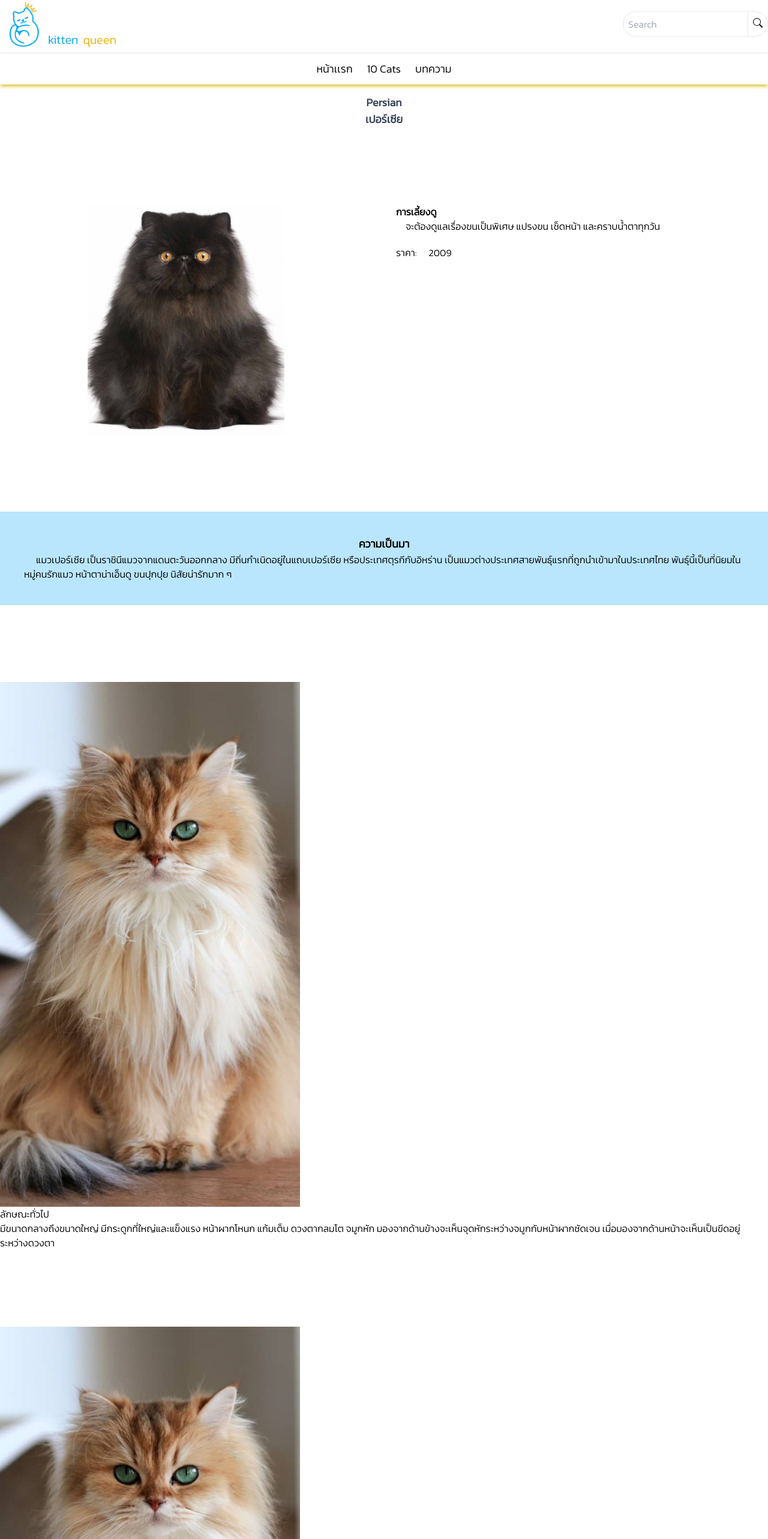
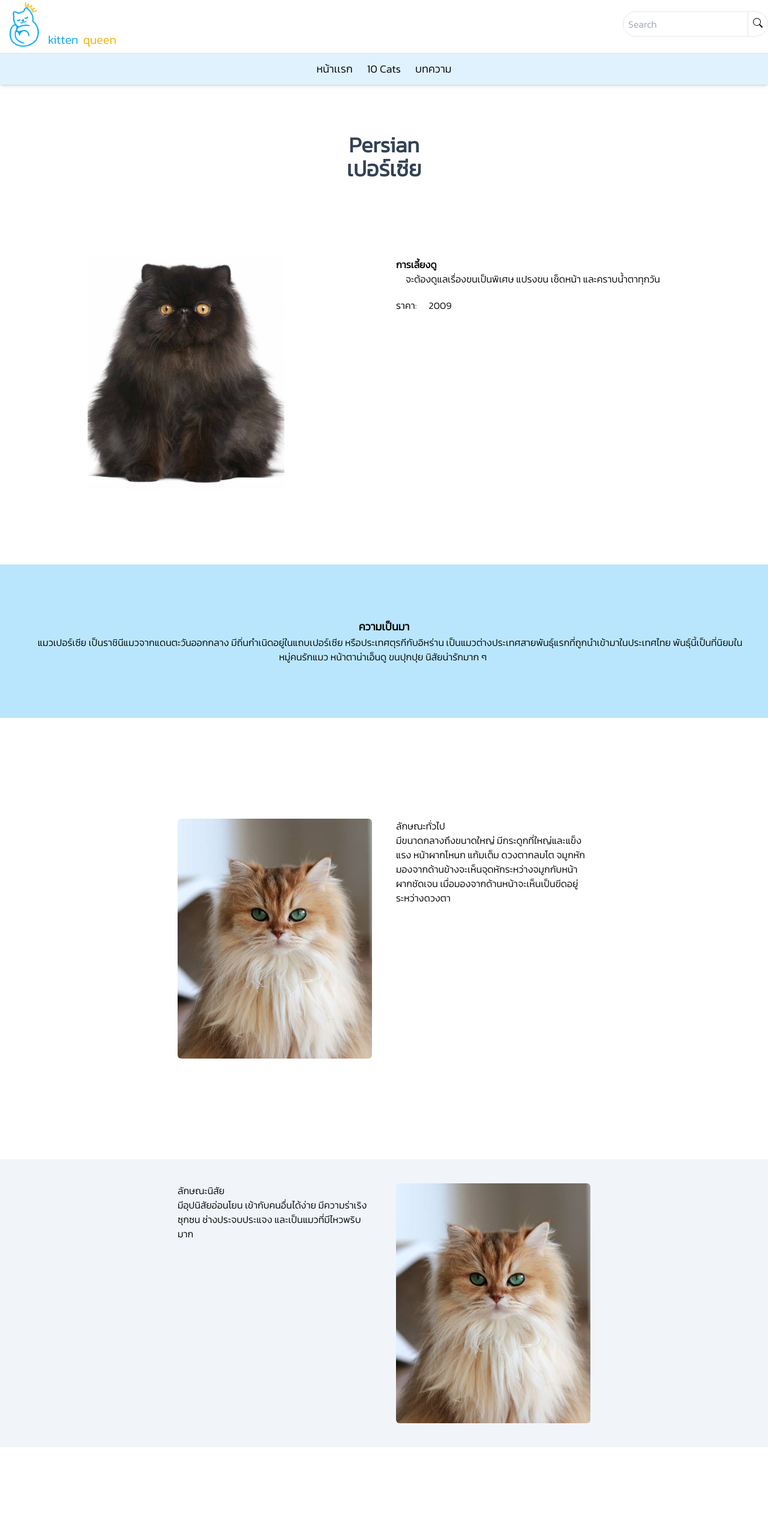
Before and after one commit to YoshidaMasune/kitten_queens-v2, a Next.js app: page /cats/1 in a window 1280 px wide. Shown: the top 2566 px of the page at 60% size. Built offline with nearby package versions, Linux system fonts and the light colour scheme.

Commit message:
update at cid

```diff
--- a/components/contents/cats/Cats.tsx
+++ b/components/contents/cats/Cats.tsx
@@ -1,7 +1,6 @@
 import React, { useState } from 'react';
 import getData from '@/data/fetchdata/getData';
 import { cat } from '@/data/cats';
-import CatSlideItem from './items/CatSlideItem';
 import Image from 'next/image';
 import Link from 'next/link';
 
@@ -9,7 +8,7 @@ function Cats() {
   const [cats, setCats] = useState<Array<any>>(getData('cats'));
 
   return (
-    <div className="grid grid-cols-2 lg:grid-cols-4 gap-y-20 auto-rows-[15rem] justify-items-center container mx-auto my-24">
+    <div className="grid grid-cols-2 lg:grid-cols-4 gap-y-20 auto-rows-[15rem] justify-items-center container xl:w-3/5 mx-auto my-24">
       {cats.length === 0 ? null : (
         <>
           {genCats(cats)}
@@ -37,12 +36,13 @@ interface catItem {
 
 const CatItem = ({ cat }: catItem) => {
   return (
-    <div className="relative grid grid-rows-[2fr_1fr] w-4/5 sm:w-44 md:w-54 overflow-hidden rounded-lg shadow-[0rem_.12rem_8px_.2rem] shadow-sky-800">
+    <div className="relative grid w-4/5 sm:w-44 md:w-54 rounded-lg shadow-[0rem_.12rem_8px_.2rem] shadow-yellow-600">
       {/* number */}
-      <article className="text-lg text-white absolute flex items-center justify-center rounded-full w-10 h-10 bg-sky-500">
+      <article className="text-lg text-white absolute -translate-x-4 -translate-y-4 flex items-center justify-center rounded-full w-10 h-10 bg-sky-500">
         <h3>{cat.id}</h3>
       </article>
 
+      <div className="relative rounded-lg overflow-hidden bottom-0">
         <Image
           src={`${cat.img[2] || '/cats/USAshorthair/05.png'}`}
           width={600}
@@ -53,8 +53,8 @@ const CatItem = ({ cat }: catItem) => {
         />
 
         {/* infomation of cat */}
-      <div>
-        <article className="mt-2 p-2 flex flex-col absolute bottom-0 bg-white">
+        <div className="absolute bottom-0 backdrop-blur-sm text-black bg-white bg-opacity-50">
+          <article className="mt-2 p-2 flex flex-col ">
             {/* head => cats.bleed */}
             <h2 className="text-center">{cat.bleed.th}</h2>
 
@@ -64,6 +64,7 @@ const CatItem = ({ cat }: catItem) => {
               <Link href={`/cats/${cat.id}`}>readmore</Link>
             </button>
           </article>
+        </div>
       </div>
     </div>
   );
--- a/components/contents/header/items/HeaderItem.tsx
+++ b/components/contents/header/items/HeaderItem.tsx
@@ -9,20 +9,22 @@ interface headItem {
 function HeaderItem({ head }: headItem) {
   return (
     <div
-      className="w-full grid md:gap-x-20 gap-y-6 md:gap-y-0 grid-rows-[2fr,_1fr] grid-cols-none sm:grid-rows-none sm:grid-cols-2
-      justify-items-center py-10 sm:py-24 px-5"
+      className="w-full grid gap-y-6 justify-items-center grid-cols-none py-10  px-5
+      sm:grid-cols-2 sm:grid-rows-none sm:py-24
+      md:gap-y-0 md:gap-x-20
+      "
     >
       {/* sm for grid responsive rows  */}
       {/* chang justify-items-center for sm responsive */}
       <div className="sm:justify-self-end">
-        <div className="shadow  overflow-hidden rounded-full">
+        <div className="shadow overflow-hidden md:rounded-full rounded-md">
           <Image
             src={`${head?.img}`}
             width={700}
             height={700}
             alt="cat"
             priority
-            className="w-full h-auto aspect-square  object-center object-cover"
+            className="w-full h-32 lg:h-auto md:aspect-square object-center object-cover"
           />
         </div>
       </div>
--- a/components/contents/knowlageTip/TipKnowlage.tsx
+++ b/components/contents/knowlageTip/TipKnowlage.tsx
@@ -8,7 +8,7 @@ function TipKnowlage() {
 
   return (
     <div>
-      <div className="grid grid-flow-row auto-rows-[minmax(20rem,_30rem)] w-3/4 mx-auto">
+      <div className="grid grid-flow-row gap-y-16 lg:gap-y-0 auto-rows-[minmax(20rem,_30rem)] w-3/4 mx-auto">
         {knowlages.length === 0 ? null : genKnowlagesItems(knowlages)}
       </div>
     </div>
@@ -33,7 +33,9 @@ const KnowlageItem = ({ knowlage, primary }: knowlageItem) => {
   return (
     <div
       className={`flex items-center ${
-        primary ? 'flex-row' : 'flex-row-reverse'
+        primary
+          ? 'lg:flex-row flex-col-reverse'
+          : 'lg:flex-row-reverse  flex-col-reverse'
       }`}
     >
       <article className="flex-1 space-y-5">
--- a/components/layout/utils/Footer.tsx
+++ b/components/layout/utils/Footer.tsx
@@ -1,7 +1,7 @@
 import React from 'react';
 
 function Footer() {
-  return <div className="min-h-[10vh] mt-24 bg-sky-100">footer</div>;
+  return <div className="min-h-[9vh] mt-64 bg-sky-700">footer</div>;
 }
 
 export default Footer;
--- a/components/layout/utils/Navbar.tsx
+++ b/components/layout/utils/Navbar.tsx
@@ -28,8 +28,8 @@ function Navbar() {
   return (
     <div
       className={`bg-white sticky flex-[0_0_auto] ${
-        visible ? 'top-0' : 'md:-top-[87px] -top-[60px]'
-      } z-50 shadow-md shadow-yellow-300 transition-all duration-300`}
+        visible ? 'top-0 ' : 'md:-top-[87px] -top-[60px]'
+      } z-50 shadow-sm shadow-slate-100 transition-all duration-300`}
     >
       <div>
         {/* top bar */}
@@ -67,7 +67,11 @@ function Navbar() {
         {/* topbar end */}
 
         {/* nav bar */}
-        <div className="shadow-md">
+        <div
+          className={`shadow-md ${
+            !visible ? 'bg-sky-100' : 'bg-gray-50'
+          } transition-colors duration-700 ease-linear`}
+        >
           {/* navigation list items */}
           <ul className="w-max py-3 grid grid-flow-col mx-auto">
             <NavItem href="/" content="หน้าเเรก" />
@@ -86,7 +90,7 @@ interface navItem {
 }
 const NavItem = ({ href, content }: navItem) => {
   return (
-    <li className="px-3 hover:bg-slate-200 font-medium text-sm lg:text-lg ease-in duration-200 transition-colors hover:text-sky-700 rounded-full">
+    <li className="px-3 hover:bg-slate-200 font-medium text-sm lg:text-lg ease-in duration-200 transition-colors hover:text-yellow-600 rounded-full">
       <Link href={href}>{content}</Link>
     </li>
   );
--- a/pages/cats/[cid].tsx
+++ b/pages/cats/[cid].tsx
@@ -38,15 +38,15 @@ function Cid() {
           {/* main content */}
           <main>
             {/* header bleed of cat */}
-            <header className="mt-4">
-              <article className="text-center font-semibold text-slate-700 text-lg">
+            <header className="mt-4 lg:mt-20">
+              <article className="text-center font-semibold text-slate-700 text-lg lg:text-4xl">
                 <h1>{cat?.bleed.eng}</h1>
                 <h1>{cat?.bleed.th}</h1>
               </article>
             </header>
 
             {/* content of cat */}
-            <div className="grid grid-flow-row gap-y-4 lg:gap-y-32 mt-10 lg:mt-32 ">
+            <div className="grid grid-flow-row auto-rows-min gap-y-4 lg:gap-y-32 mt-10 lg:mt-32 ">
               {/* title info */}
               <section className="grid grid-cols-2 gap-x-10 container mx-auto">
                 {/* images of cat slider */}
@@ -91,27 +91,29 @@ function Cid() {
               </section>
 
               {/* ความเป็นมา */}
-              <section className="bg-sky-200">
+              <section className="bg-sky-200 min-h-max lg:h-64 flex flex-col justify-center">
                 <article className="container mx-auto p-10 ">
                   <h2 className="text-center text-lg font-semibold">
                     ความเป็นมา
                   </h2>
-                  <p className="indent-5">{cat?.derivation}</p>
+                  <p className="indent-5 text-center">{cat?.derivation}</p>
                 </article>
               </section>
 
               {/* ลักษณะทั่วไป */}
-              <section>
-                <div>
+              <section className="h-96 gap-10 flex flex-col lg:flex-row lg:h-[30rem] p-10 lg:w-3/5 mx-auto">
+                <div className="flex-1 overflow-hidden rounded-md">
                   <Image
                     src={`${cat?.general_nature.img}`}
                     width={500}
                     height={500}
                     alt={`${cat?.bleed.eng}`}
                     priority
+                    className="object-contain lg:object-top h-full w-full lg:object-cover"
                   />
                 </div>
-                <div>
+
+                <div className="lg:flex-1 shrink-auto">
                   <article>
                     <h2>ลักษณะทั่วไป</h2>
                     <p>{cat?.general_nature.info}</p>
@@ -120,22 +122,25 @@ function Cid() {
               </section>
 
               {/* ลักษณะนิสัย */}
-
-              <section>
-                <div>
+              <section className="bg-slate-100">
+                <div className="h-96  gap-10 flex-col lg:h-[30rem] flex lg:flex-row-reverse p-10 lg:w-3/5 mx-auto">
+                  <div className="flex-1 overflow-hidden rounded-md">
                     <Image
                       src={`${cat?.general_character.img}`}
                       width={500}
                       height={500}
                       alt={`${cat?.bleed.eng}`}
                       priority
+                      className="object-contain lg:object-top h-full w-full lg:object-cover"
                     />
                   </div>
-                <div>
+
+                  <div className="shrink-auto lg:flex-1">
                     <article>
                       <h2>ลักษณะนิสัย</h2>
                       <p>{cat?.general_character.info}</p>
                     </article>
+                  </div>
                 </div>
               </section>
             </div>
--- a/pages/cats/index.tsx
+++ b/pages/cats/index.tsx
@@ -10,7 +10,16 @@ function index() {
         <title>cats</title>
       </Head>
       <Layout>
-        <Cats />
+        <div>
+          <header className="h-64 flex items-center justify-center from-sky-200 to-yellow-100 bg-gradient-to-br">
+            <article className="text-center">
+              <h1 className="text-4xl font-medium text-slate-900">
+                top 10 cats
+              </h1>
+            </article>
+          </header>
+          <Cats />
+        </div>
       </Layout>
     </div>
   );
```
Lines whose indentation alone changed are shown as unchanged.
